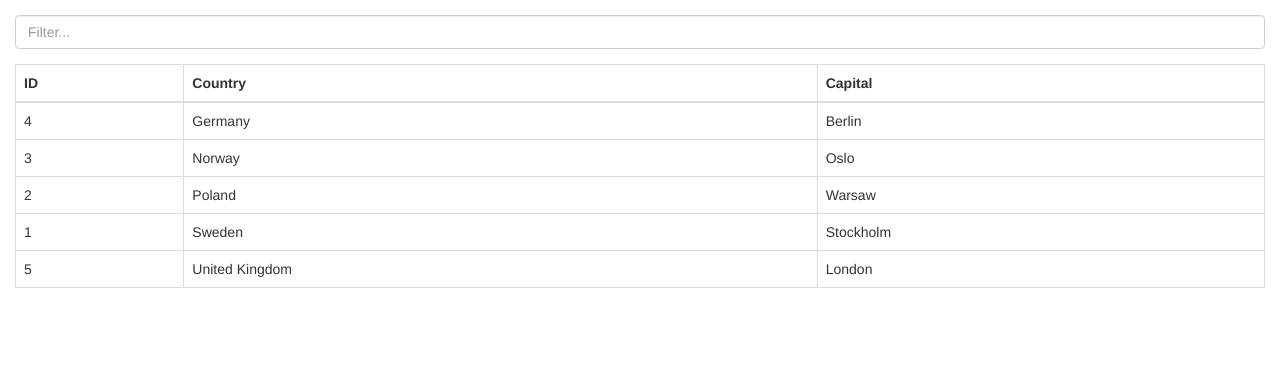
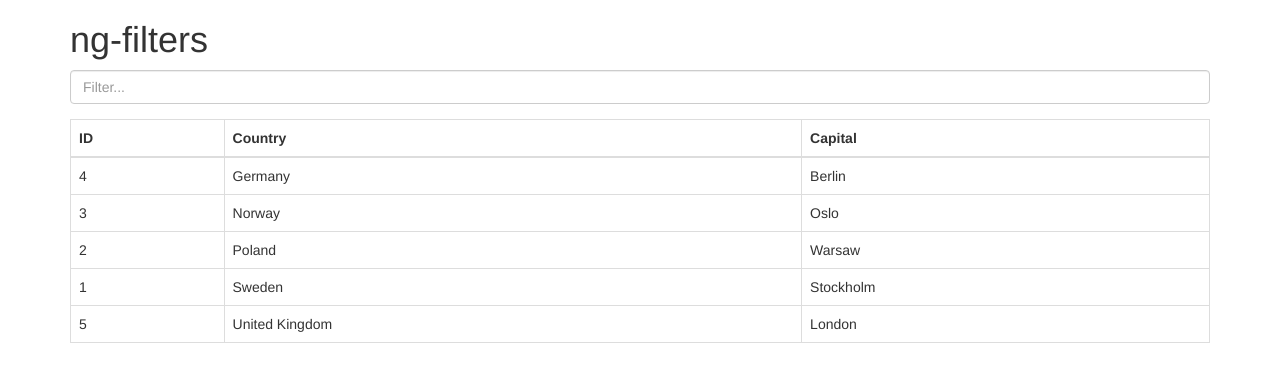
Before and after one commit to marcinru/ng-filters, a website: page index.html in a window 1280 px wide. Drawn offline with nearby package versions, Linux system fonts and the light colour scheme.

Commit message:
Changing bootstrap class from panel-body to container

```diff
--- a/index.html
+++ b/index.html
@@ -6,7 +6,8 @@
 	<link rel="stylesheet" href="node_modules/bootstrap/dist/css/bootstrap.css">
 </head>
 <body>
-	<section class="panel-body" ng-controller="countriesCtrl as countries">
+	<section class="container" ng-controller="countriesCtrl as countries">
+		<h1>ng-filters</h1>
 		<div class="form-group">
 			<input type="text" placeholder="Filter..." class="form-control" ng-model="countries.filter">
 		</div>
```
